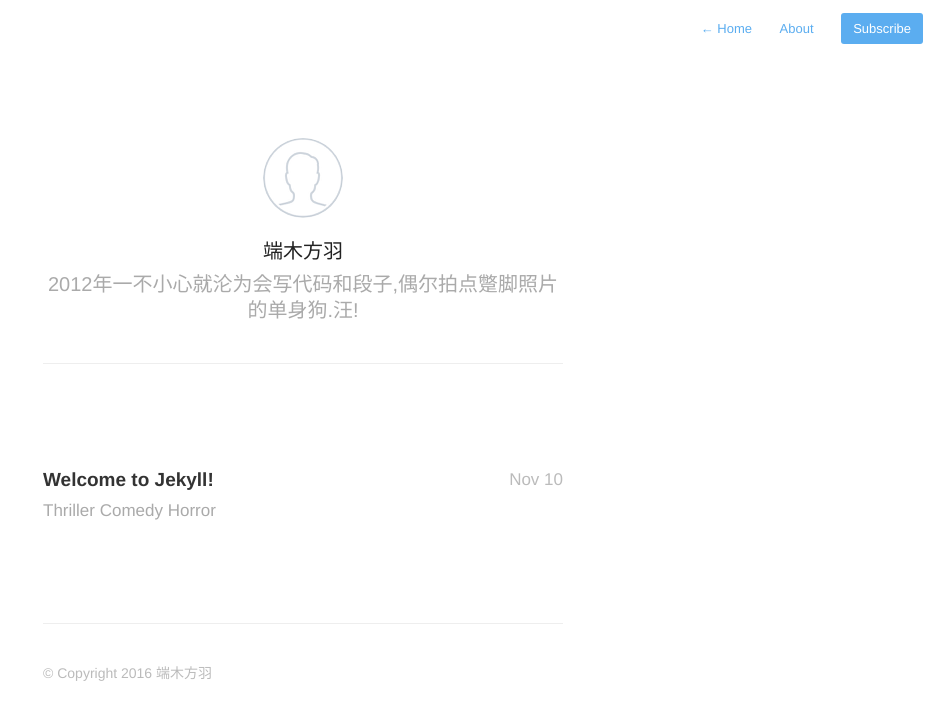
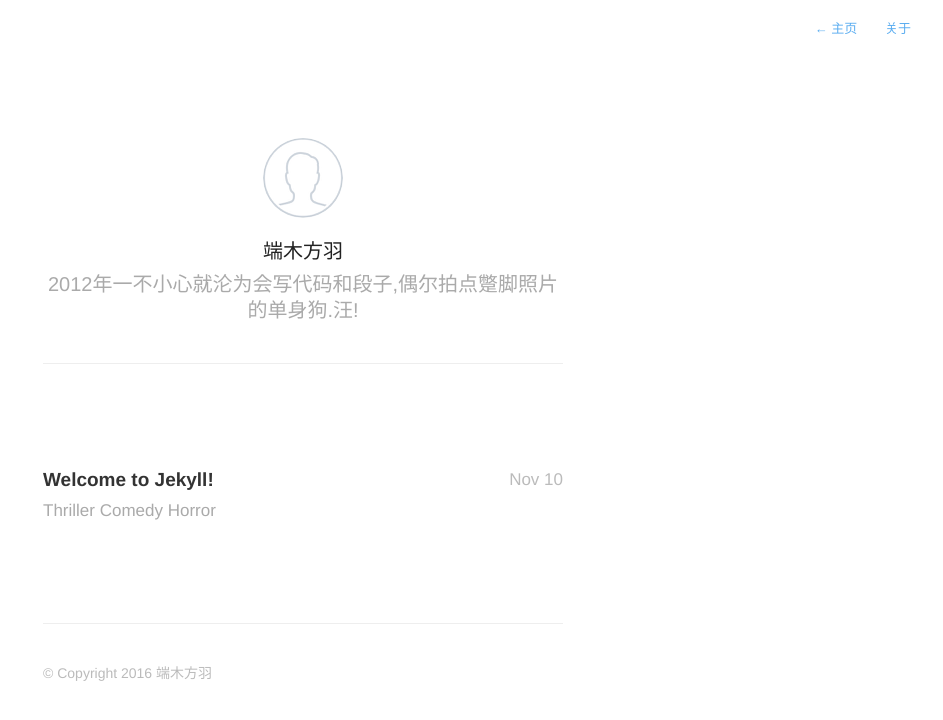
Before and after one commit to gq630960023/gq630960023.github.io, a Jekyll site: the page built from index.html, in a window 1280 px wide. Shown: the top 720 px of the page, without its empty margins (337-1280 px from the left). Built offline with Jekyll 4.4.1, drawn with Linux system fonts in a browser that asks for light colours; nearby versions of some CDN libraries; Markdown is read by kramdown in place of the engine named in the settings; the list of posts is cut into pages by our own code.

Commit message:
navigation

```diff
--- a/_includes/navigation.html
+++ b/_includes/navigation.html
@@ -1,12 +1,12 @@
 <nav class="main-nav">
     {% if page.url != "/index.html" %}
-        <a href="{{ site.baseurl }}"> <span class="arrow">←</span> Home </a>
+        <a href="{{ site.baseurl }}"> <span class="arrow">←</span> 主页 </a>
     {% endif %}
 
     {% if page.url != "/about/" %}
         {% if site.aboutPage %}
-            <a href="{{ site.baseurl }}about">About </a>
+            <a href="{{ site.baseurl }}关于">关于 </a>
         {% endif %}
     {% endif %}
-    <a class="cta" href="{{ site.baseurl }}feed.xml">Subscribe</a>
+    <!-- <a class="cta" href="{{ site.baseurl }}feed.xml">Subscribe</a> -->
 </nav>
```
